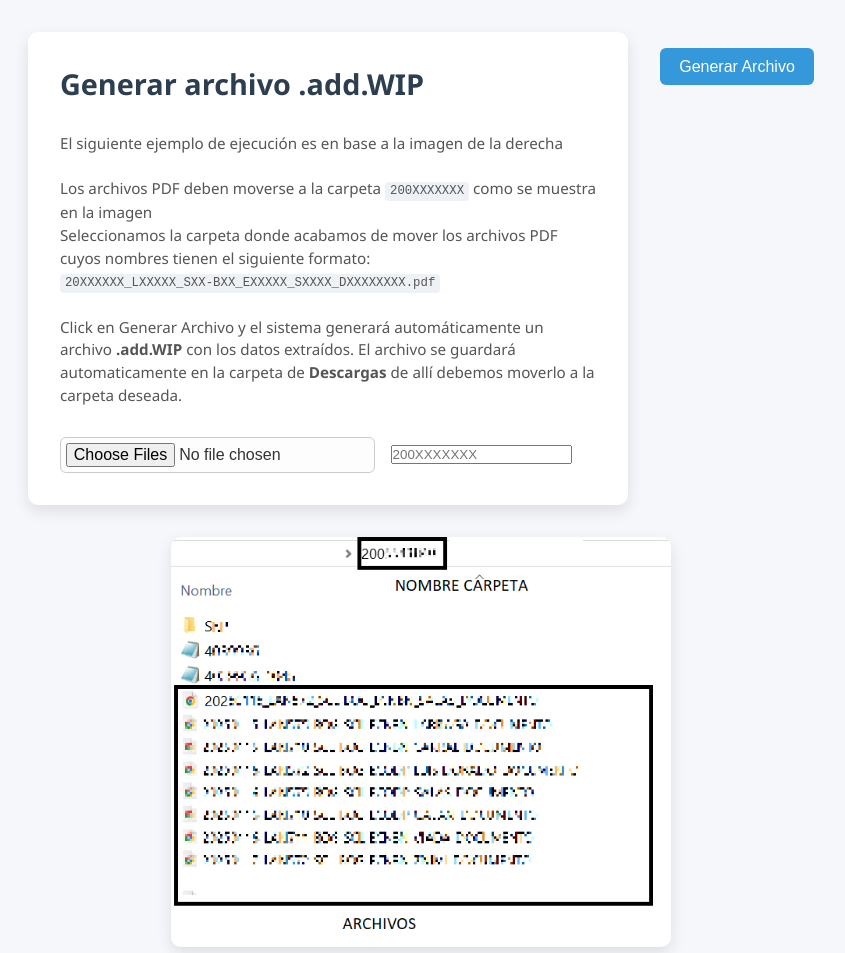
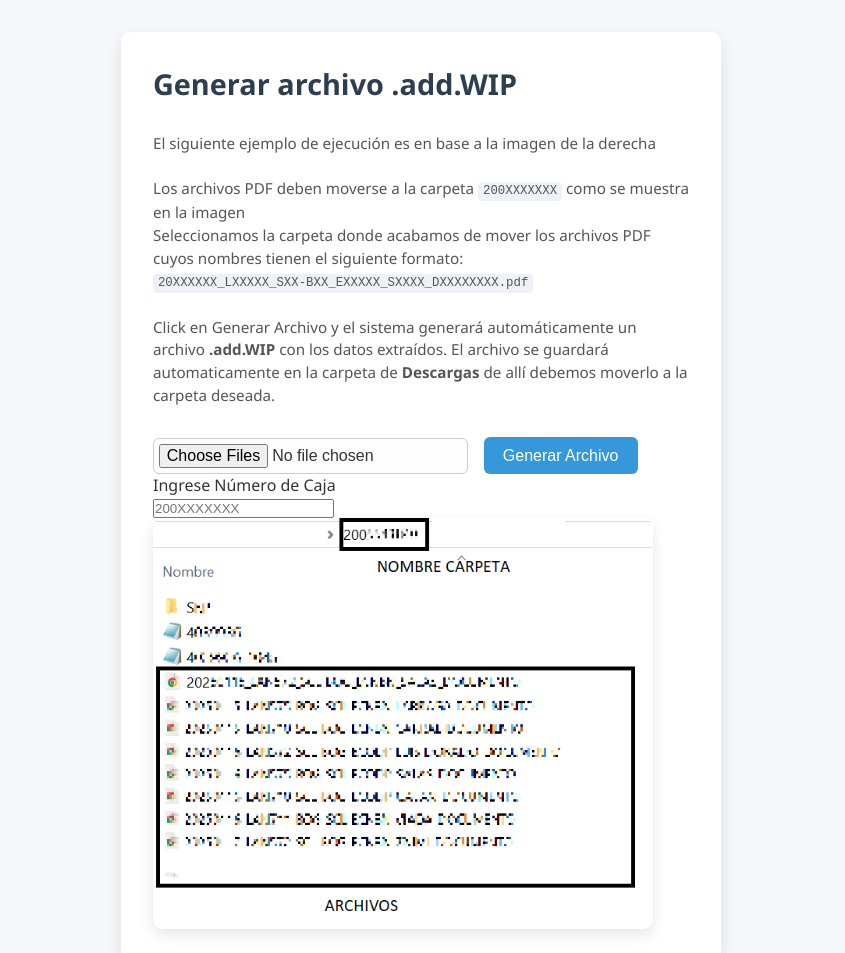
Before and after one commit to Jhowmsm/FicheroO, a plain HTML site: page index.html in a window 1280 px wide. Shown: the top 953 px of the page, without its empty margins (219-1064 px from the left). Drawn offline with Linux system fonts and the light colour scheme.

Commit message:
numero de caja agregado

```diff
--- a/index.html
+++ b/index.html
@@ -21,12 +21,9 @@
 
       <div class="form-controls">
         <input type="file" id="folderInput" webkitdirectory directory multiple />
-        <input type="text" id="nombreCarpeta" placeholder="200XXXXXXX" />
-      </div>
-    </div>
-      <div class="button2">
-         <button onclick="procesarArchivos()">Generar Archivo</button>
-      </div>
+        <button onclick="procesarArchivos()">Generar Archivo</button>
+     </div>
+        <p>Ingrese Número de Caja</p><input type="text" id="nombreCarpeta" placeholder="200XXXXXXX" />
 
     <div class="image-wrapper">
       <img src="FICHERO.png" alt="Imagen decorativa" />
--- a/styles.css
+++ b/styles.css
@@ -60,13 +60,7 @@ code {
   align-items: center;
   margin-top: 1em;
 }
-.button2{
-display: flex;
-  flex-direction: row;
-  gap: 1em;
-  align-items: center;
-  margin-top: 1em;
-}
+
 
 input[type="file"] {
   padding: 0.3em;
```
